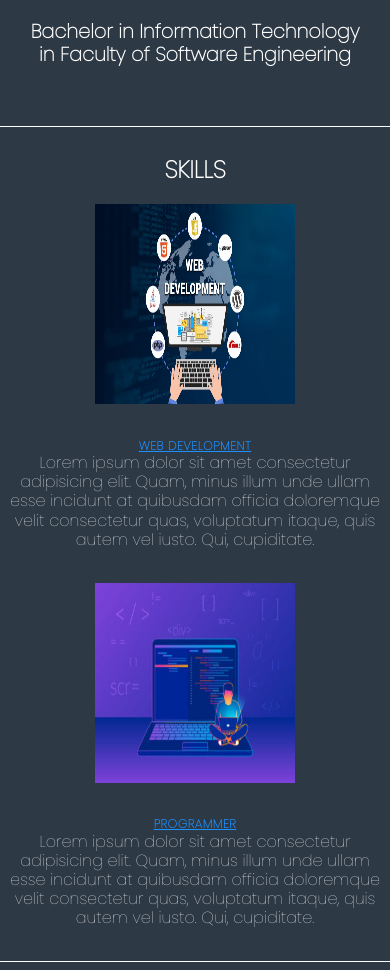
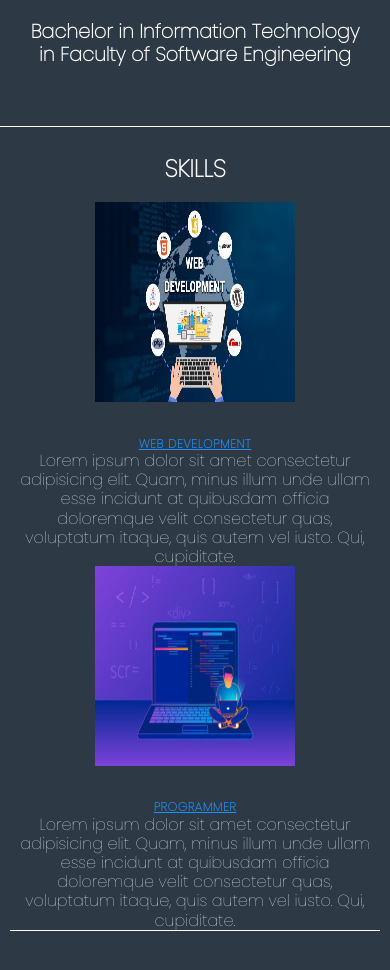
Before and after one commit to unadine/MYBRAND, a plain HTML site: page index.html in a window 390 px wide. Shown: the part 708-1678 px from the top of the page. After the commit the page ends 1649 px from the top, so only its background shows below. Drawn offline with Linux system fonts and the light colour scheme.

Commit message:
skills padding

```diff
--- a/css/styles.css
+++ b/css/styles.css
@@ -244,7 +244,7 @@ cursor: pointer;
 @media screen and (max-width: 700px) {
   .skills{
   margin-left: 0;
-  padding:10px 0;
+  padding:10px 10px;
   }
   .row{
     padding:0;
@@ -252,9 +252,13 @@ cursor: pointer;
   }
   .border{
     padding:0;
+    margin: 0;
   }
   .border h3{
     font-size: 12px;
+  }
+  .border .img {
+    padding: 0;
   }
   .border p{
     font-size:15px;
```
